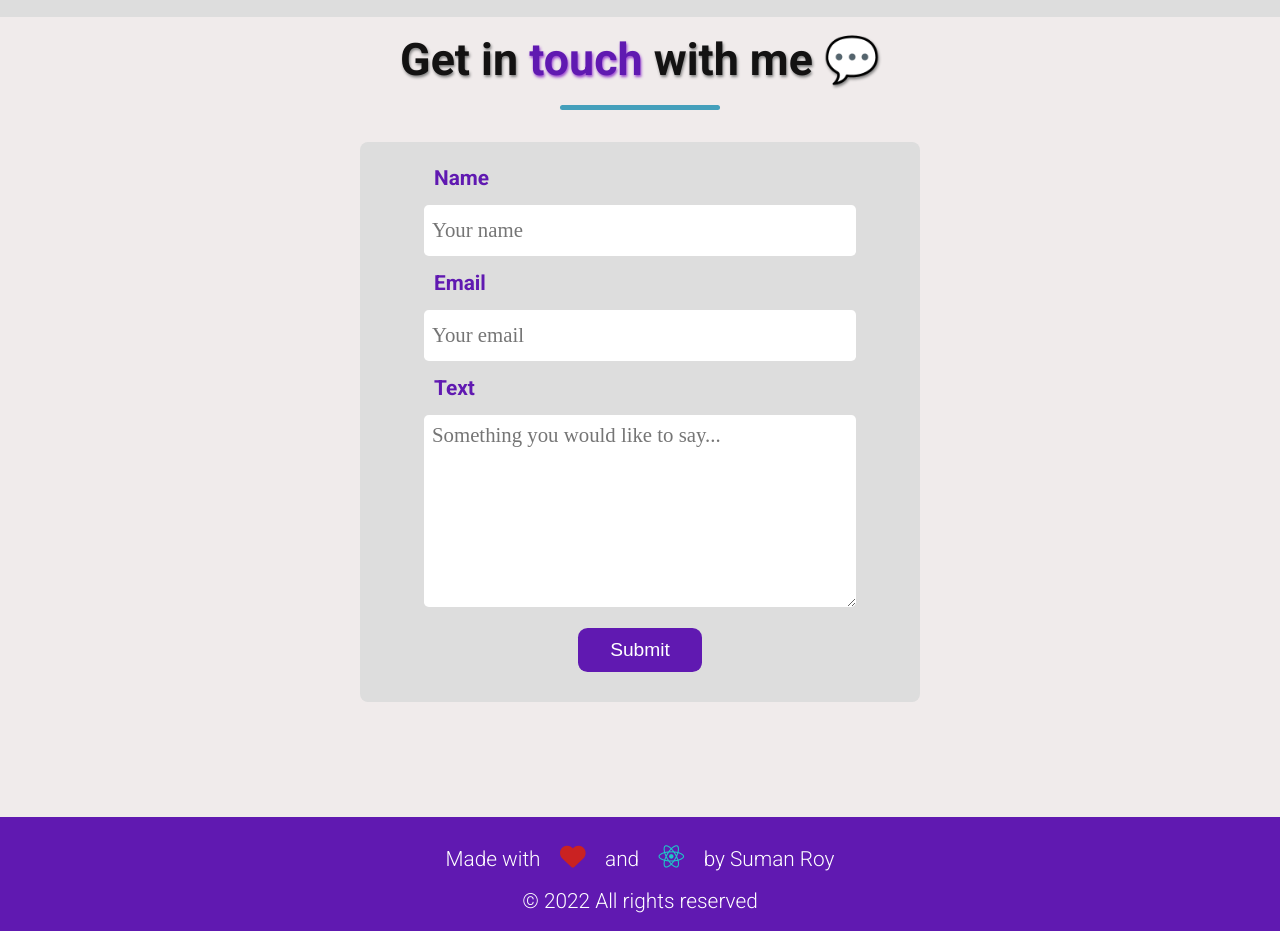
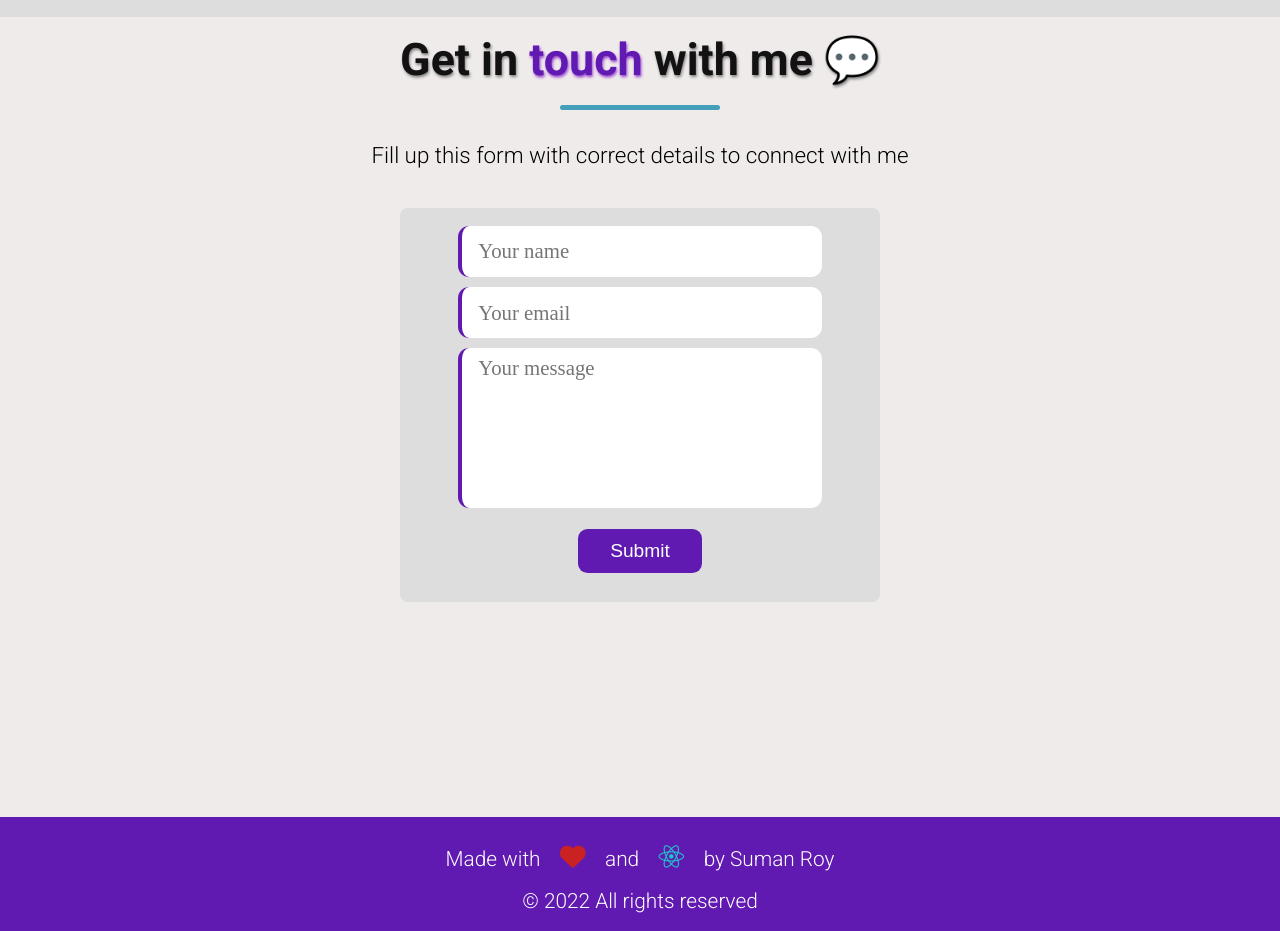
Before and after one commit to Suman373/PersonalPortfolio, a React (Create React App) app: page / in a window 1280 px wide. Shown: the part 6700-7631 px from the top of the page. Built offline with nearby package versions, Linux system fonts and the light colour scheme.

Commit message:
feat: realtime email service, contact form
Integrated emailjs for sending form data to my email

```diff
--- a/package.json
+++ b/package.json
@@ -6,6 +6,7 @@
     "@testing-library/jest-dom": "^5.16.4",
     "@testing-library/react": "^13.3.0",
     "@testing-library/user-event": "^13.5.0",
+    "emailjs-com": "^3.2.0",
     "react": "^18.2.0",
     "react-alice-carousel": "^2.6.4",
     "react-dom": "^18.2.0",
--- a/src/components/Contact.jsx
+++ b/src/components/Contact.jsx
@@ -1,15 +1,28 @@
-import React from "react";
+import React, { useRef } from "react";
 import '../styles/Contact.css';
 import {useNavigate} from 'react-router-dom';
 import { toast, ToastContainer } from 'react-toastify';
 import 'react-toastify/dist/ReactToastify.css';
 import { useInView } from "react-intersection-observer";
+import emailjs from 'emailjs-com';
 
 const Contact = () => {
+    // ref
+    const ref = useRef();
     // submission
-    const handleSubmit = (e) => {
+    const handleSubmit = (e) =>{
         e.preventDefault();
-        toast('Submited successfullyy', {theme:'colored',type:'success'});
+        emailjs.sendForm(`${process.env.REACT_APP_EJS_SERVICE_ID}`
+        ,`${process.env.REACT_APP_EJS_TEMPLATE_ID}`,
+        ref.current,
+        `${process.env.REACT_APP_EJS_USER_ID}`).then(function(response) {
+          console.log('SUCCESS!', response.status, response.text);
+          toast('Submitted successfully', {theme:'colored',type:'success'});
+       }, function(error) {
+          console.log('FAILED...', error);
+          toast('Something went wrong', {theme:'colored', type:'error'});
+       });
+       ref.current.reset();
     }
 
     const {ref: myTitleRef , inView : titleVisible} = useInView();
@@ -20,22 +33,11 @@ const Contact = () => {
                 Get in <span className="heading-highlight">touch</span> with me 💬
             </h2>
             <div className="underline"></div>
-            <form onSubmit={handleSubmit}>
-                <label htmlFor="name">
-                    Name
-                </label>
-                <input type="text" placeholder="Your name" required />
-
-                <label htmlFor="email">
-                    Email
-                </label>
-                <input type="email" placeholder="Your email" required/>
-
-                <label htmlFor="textarea">
-                    Text
-                </label>
-                <textarea id="textarea" placeholder="Something you would like to say..." required></textarea>
-
+            <p>Fill up this form with correct details to connect with me</p>
+            <form ref={ref} onSubmit={handleSubmit}>
+                <input type="text" name="name" placeholder="Your name" required />
+                <input type="email" name="email" placeholder="Your email" required/>
+                <textarea id="textarea" name="message" placeholder="Your message" required></textarea>
                 <button
                     className="submit-btn"
                     type="submit"
--- a/src/styles/Contact.css
+++ b/src/styles/Contact.css
@@ -9,11 +9,16 @@
     overflow:hidden;
     background: var(--white-bg);
 }
+.form-container p{
+    font-size: 1.4rem;
+    margin: 1.5rem auto;
+    padding:0.5rem;
+}
 
 form{
-    height:35rem;
-    width:35rem;
-    padding:10px;
+    height:fit-content;
+    width:30rem;
+    padding:0.8rem;
     margin:2rem auto;
     background: var(--body-bg);
     color:var(--violet);
@@ -25,12 +30,6 @@ form{
 #dark form{
     color:var(--rose-pink);
     background: var(--navbar-bg);
-}
-form label{
-    font-size: 1.3rem;
-    font-weight: 600;
-    margin:10px 4rem;
-    text-align: justify;
 }
 form input{
     height:3.2rem;
@@ -49,15 +48,18 @@ form textarea:focus{
 form input, form textarea{
     padding:0.5rem;
     font-size: 1.3rem;
+    text-indent: 0.5rem;
     border:none;
     outline:none;
-    border-radius: 0.3rem;
+    border-radius: 0.7rem;
+    border-left:4px solid var(--violet);
     font-family: 'Roboto,sans-serif';
 }
 form textarea{
     width:80%;
     margin:5px auto;
-    height:12rem;
+    height:10rem;
+    resize: none;
 }
 .submit-btn{
     font-size: 1.2rem;
@@ -78,12 +80,16 @@ form textarea{
     transform:scale(1.06);
 }
 
+#dark form textarea, #dark form input{
+    border-left:4px solid var(--rose-pink);
+}
+
 @media screen and (max-width:600px){
     .form-container h1{
         font-size: 2rem;
     }
     form{
-        width:26rem;
+        width:22rem;
     }
     .submit-btn{
         width:80%;
@@ -98,10 +104,9 @@ form textarea{
         font-size: 1.7rem;
     }
     form{
-        width:24rem;
+        width:fit-content;
     }
-    form label{
-        margin:12px 3rem;
+    .form-container p{
         font-size: 1.1rem;
     }
     form input{
```
Also changed, not shown: 2 other files (tests, documents, lock files or other folders).
